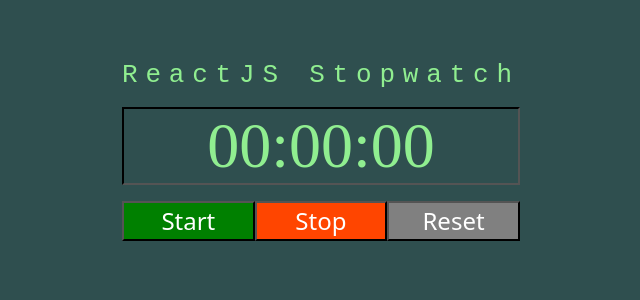
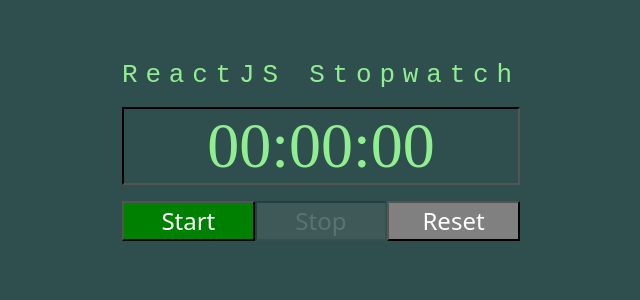
Before and after one commit to Dafin/stopwatch-react, a React (Create React App) app: page / in a window 1280 px wide. Shown: the top 300 px of the page, without its empty margins (134-774 px from the left). Built offline with nearby package versions, Linux system fonts and the light colour scheme.

Commit message:
State: Stop/Start Buttons CSS Render state dependant

```diff
--- a/src/Stopwatch.js
+++ b/src/Stopwatch.js
@@ -18,17 +18,23 @@
     }, [ticking]);
 
     const getHours = (time) => {
-       const result  = ("0" + Math.floor((time / 60000) % 60)).slice(-2);
-       return result === "00" ? "00" : result;
+        const result = ("0" + Math.floor((time / 60000) % 60)).slice(-2);
+        return result === "00" ? "00" : result;
     }
     const getMinutes = (time) => {
-        const result  = ("0" + Math.floor((time / 1000) % 60)).slice(-2);
+        const result = ("0" + Math.floor((time / 1000) % 60)).slice(-2);
         return result === "00" ? "00" : result;
-     }
-     const getSeconds = (time) => {
-        const result  = ("0" + Math.floor((time) % 60)).slice(-2);
+    }
+    const getSeconds = (time) => {
+        const result = ("0" + Math.floor((time) % 60)).slice(-2);
         return result === "00" ? "00" : result;
-     }
+    }
+
+    // const isResettable = (timeDisplay) => {
+    //     if (getSeconds(timeDisplay) === '0') {
+    //         return true;
+    //     } ;
+    // };
 
     // TODO keyboard interaction
     // const onKeyboardInteraction = (keyboardEvent) => {
@@ -53,15 +59,15 @@
             <div
                 className="readout"
                 data-testid="readout-panel"
-                >
+            >
                 {getHours(timeDisplay)}:{getMinutes(timeDisplay)}:{getSeconds(timeDisplay)}
             </div>
             <div className="buttons">
-                <button id="start" data-testid="start-button" onClick={() => setTicking(true)}>Start</button>
-                <button id="stop" data-testid="stop-button" onClick={() => setTicking(false)}>Stop</button>
+                <button id={ticking ? 'started' : 'start'} data-testid="start-button" onClick={() => setTicking(true)}>Start</button>
+                <button id={ticking ? 'stop' : 'stopped'} data-testid="stop-button" onClick={() => setTicking(false)}>Stop</button>
                 <button id="reset" data-testid="reset-button" onClick={() => setTimeDisplay(0)} >Reset</button>
+                {/* <button id={isResettable ? 'reset' : 'resettable'} data-testid="reset-button" onClick={() => setTimeDisplay(0)} >Reset</button> */}
             </div>
         </div>
     );
-
 };
--- a/src/index.css
+++ b/src/index.css
@@ -69,12 +69,27 @@
   background-color: green;
 }
 
+#started {
+  background-color: gray;
+  border-style: inset;
+  opacity: 0.2;
+}
+
 #stop {
   background-color: orangered;
 }
 
+#stopped {
+  background-color: gray;
+  border-style: inset;
+  opacity: 0.2;
+}
 #reset {
-  background-color: gray;
+  background-color:grey ;
+}
+
+#resettable {
+  background-color: aqua;
 }
 
 button:hover {
```
